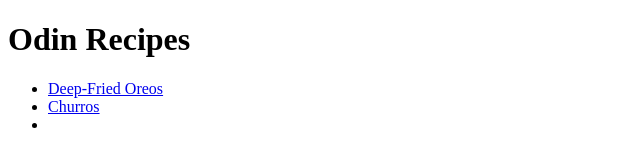
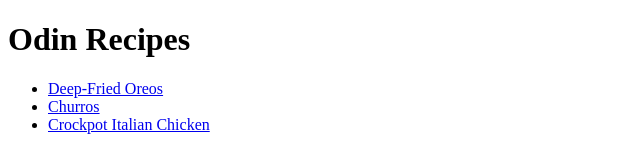
Before and after one commit to nurdinizuberi/odin-recipes, a plain HTML site: page index.html in a window 1280 px wide. Shown: the whole page, without its empty margins (0-640 px from the left). Drawn offline with Linux system fonts and the light colour scheme.

Commit message:
modified index.html again

```diff
--- a/index.html
+++ b/index.html
@@ -10,7 +10,7 @@
     <ul>
         <li><a href="./recipes/Deep-Fried-Oreos.html">Deep-Fried Oreos</a></li>
         <li><a href="./recipes/churros.html">Churros</a></li>
-        <li><a href="./recipes/Crockpot-Italian-Chicken.html"></li>
+        <li><a href="./recipes/Crockpot-Italian-Chicken.html">Crockpot Italian Chicken</li>
     </ul>
 </body>
 </html>
```
